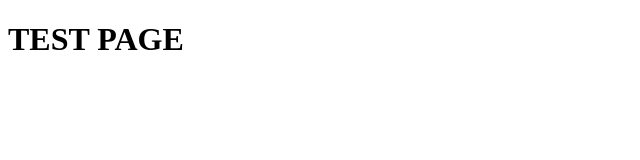
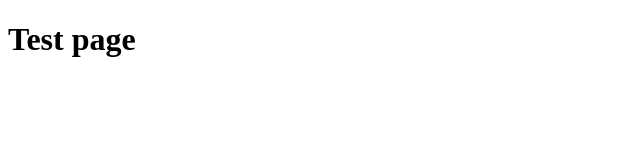
Before and after one commit to rabbyui/wdd230, a plain HTML site: page index.html in a window 1280 px wide. Shown: the whole page, without its empty margins (0-640 px from the left). Drawn offline with Linux system fonts and the light colour scheme.

Commit message:
edited h1 body

```diff
--- a/index.html
+++ b/index.html
@@ -10,7 +10,7 @@
 
 <body>
     <h1>
-        TEST PAGE
+        Test page
     </h1>
 </body>
 
```
